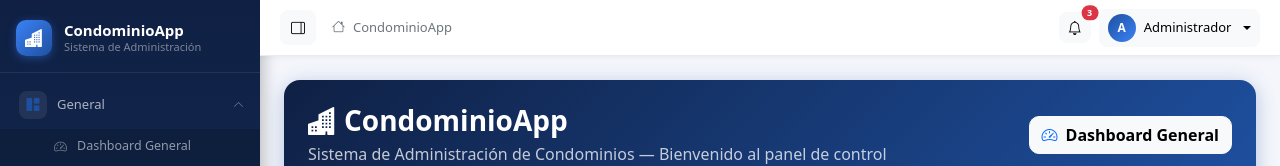
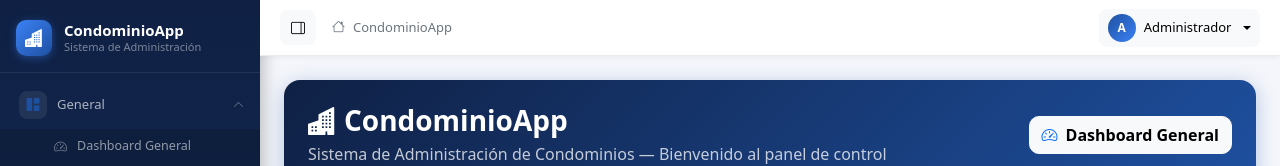
Before and after one commit to rcastanedaf/CondominioAppFrontend, a React (Vite) app: page / in a window 1280 px wide. Shown: the top 166 px of the page. Built offline with nearby package versions, Linux system fonts and the light colour scheme; sample sign-in values are in the browser's storage.

Commit message:
solucionar menu

```diff
--- a/src/components/Layout.jsx
+++ b/src/components/Layout.jsx
@@ -15,7 +15,7 @@ export default function Layout() {
     })();
 
     return (
-        <div style={{ display: 'flex', minHeight: '100vh', overflow: 'hidden', background: '#f4f6fb' }}>
+        <div style={{ display: 'flex', height: '100vh', overflow: 'hidden', background: '#f4f6fb' }}>
 
             {/* Sidebar */}
             <Sidebar
--- a/src/components/Sidebar.jsx
+++ b/src/components/Sidebar.jsx
@@ -165,7 +165,7 @@ export default function Sidebar({ collapsed, onToggle }) {
         <aside
             style={{
                 width:          collapsed ? 64 : 260,
-                height:         '100vh',          // ← era minHeight: '100vh'
+                height:         '100%',
                 background:     'linear-gradient(180deg, #0f2044 0%, #1a3560 100%)',
                 transition:     'width 0.25s ease',
                 overflowX:      'hidden',
--- a/src/components/Topbar.jsx
+++ b/src/components/Topbar.jsx
@@ -59,14 +59,6 @@ export default function Topbar({ collapsed, onToggle, usuario }) {
             {/* Acciones rápidas */}
             <div className="d-flex align-items-center gap-2">
 
-                {/* Notificaciones (placeholder) */}
-                <button className="btn btn-sm btn-light position-relative" style={{ borderRadius: 8 }}>
-                    <i className="bi bi-bell"></i>
-                    <span className="position-absolute top-0 start-100 translate-middle badge rounded-pill bg-danger" style={{ fontSize: 9 }}>
-                        3
-                    </span>
-                </button>
-
                 {/* Usuario */}
                 <div className="dropdown">
                     <button
```
